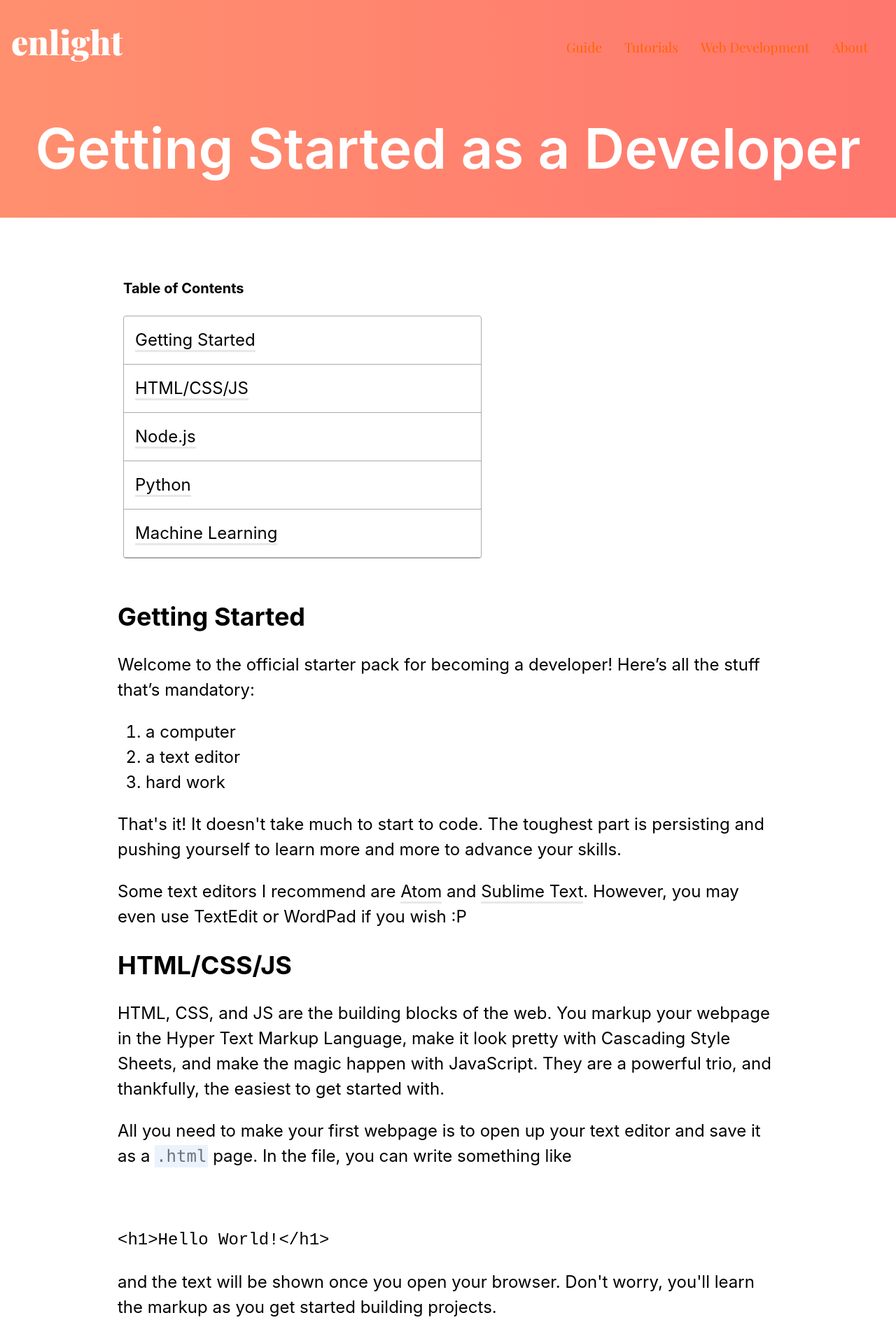
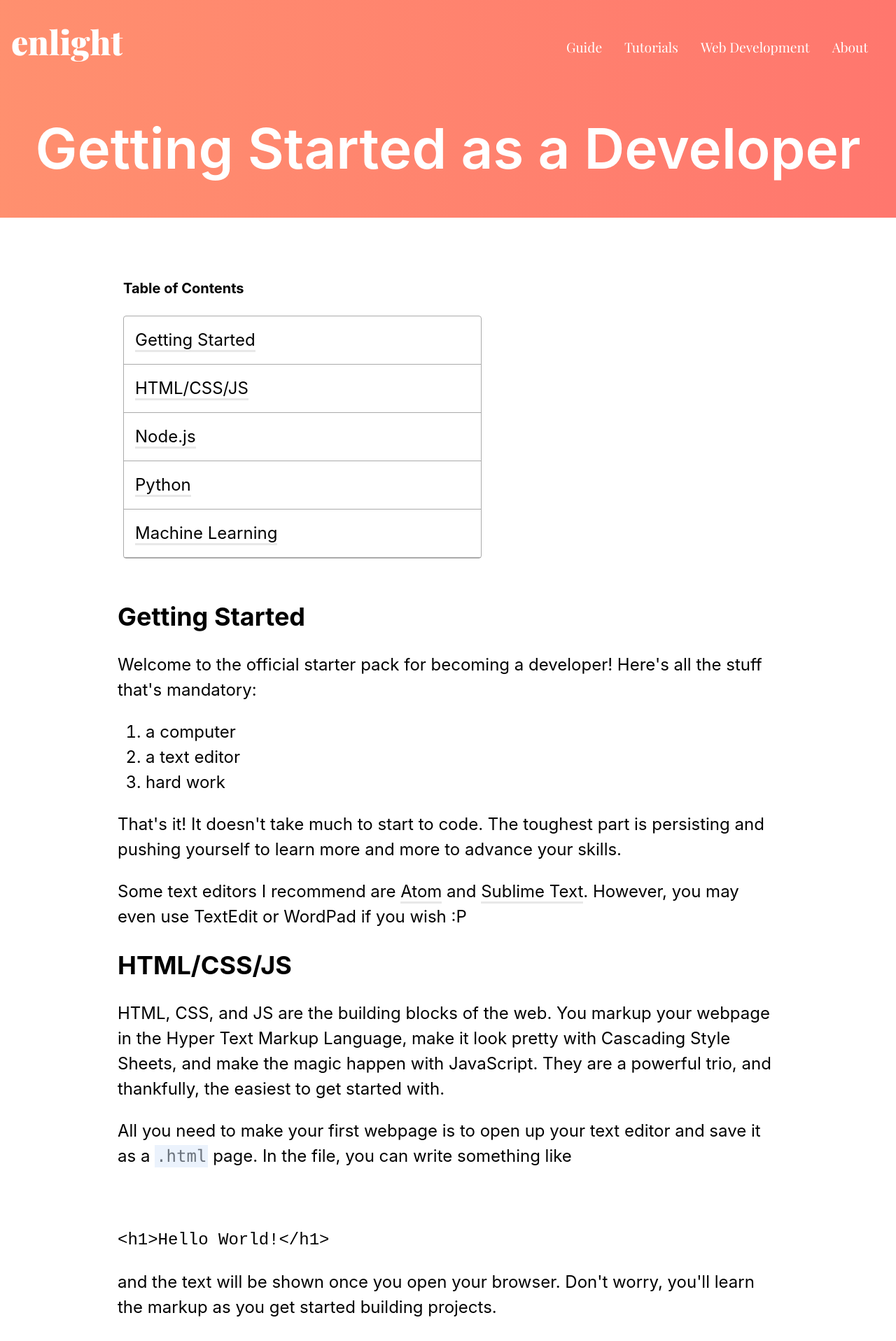
Before and after one commit to TryEnlight/tryenlight.github.io, a Jekyll site: the page built from guide.html, in a window 1280 px wide. Shown: the top 1916 px of the page at 70% size. Built offline with Jekyll 4.4.1, drawn with Linux system fonts in a browser that asks for light colours; nearby versions of some CDN libraries; comment, search, counter and statistics services are not loaded; some of the changed text lies outside the part shown.

Commit message:
Fix nav colors

````diff
--- a/guide.md
+++ b/guide.html
@@ -13,21 +13,26 @@ color: orange
     <li class="ph3 pv3 bb b--light-silver"><a href="#html">HTML/CSS/JS</a></li>
     <li class="ph3 pv3 bb b--light-silver"><a href="#node">Node.js</a></li>
     <li class="ph3 pv3 bb b--light-silver"><a href="#python">Python</a></li>
-    <li class="ph3 pv3 bb b--light-silver"><a href="#ml">Machine Learning</a></li>
+    <li class="ph3 pv3 bb b--light-silver"><a href="ml.html">Machine Learning</a></li>
+
   </ul>
 </article>
 
+  <h1 class="f2 bold mw6" id="getting-started">Getting Started</h1>
+  	<p>
+  	Welcome to the official starter pack for becoming a developer! Here's all the stuff that's mandatory:
 
-<h1 class="f2 bold mw6" id="getting-started">Getting Started</h1>
-Welcome to the official starter pack for becoming a developer! Here's all the stuff that's mandatory:
-<ol><li>a computer</li><li>a text editor</li><li>hard work</li></ol>
+    <ol>
+      <li>a computer</li>
+      <li>a text editor</li>
+      <li>hard work</li>
+    </ol>
+
     <p>That's it! It doesn't take much to start to code. The toughest part is persisting and pushing yourself to learn more
     and more to advance your skills.
+
     <p>Some text editors I recommend are <a href="https://atom.io">Atom</a> and <a href="https://sublimetext.com">Sublime Text</a>.
     However, you may even use TextEdit or WordPad if you wish :P
-
-
-
 
   <h1 class="f2 bold mw6" id="html">HTML/CSS/JS</h1>
 
@@ -39,12 +44,12 @@ However, you may even use TextEdit or WordPad if you wish :P
 
     <p>JavaScript is where the <i> real </i> programming comes into play. It's fully packed - consisting of mostly everything you'd think of in a programming language. With functions, objects, variables, constants, and much more, JavaScript provides the elements for any developer to create something amazing. Here's a quick example:
 
-    ```js
+<pre class="prettyprint linenums">
   var triangle = '';
   for (var i = 0; i < 7; i++) {
     console.log(triangle += '#');
   }
-    ```
+</pre>
 
 <p class="bl bw2 b--black ph2"> Console Log: <br>
   # <br>
--- a/style.css
+++ b/style.css
@@ -51,6 +51,9 @@ header {
   font-size: 1.2rem;
   font-weight: 400;
   font-family: 'Playfair Display', serif;
+}
+.nav ul li a {
+  color: #fff;
 }
 .nav ul {
   list-style-type: none;
````
Also changed, not shown: 2 other files. Lines whose indentation alone changed are shown as unchanged.
